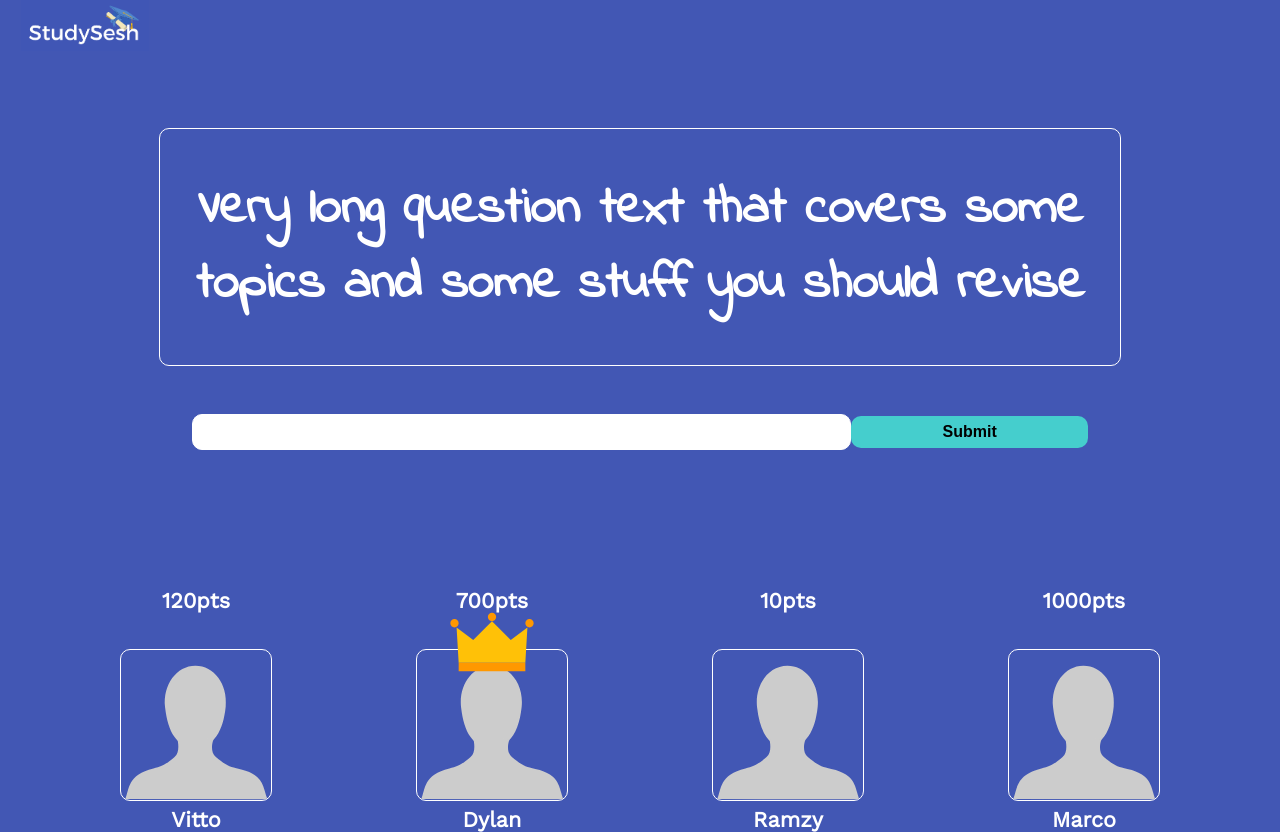
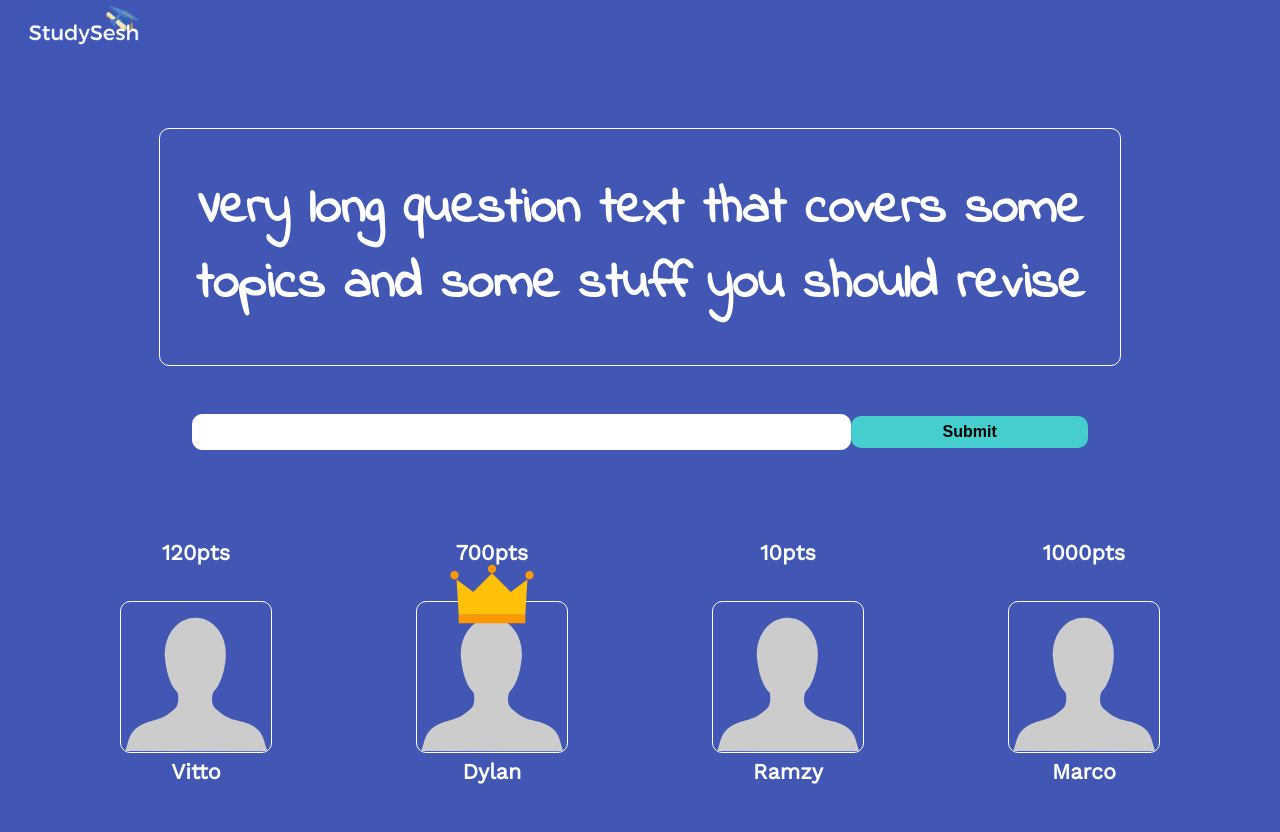
Before and after one commit to dylanOshima/DigiEduHack, a React (Create React App) app in the folder code/: page /session/1 in a window 1280 px wide. After the commit the page ends 800 px from the top, so only its background shows below. Built offline with nearby package versions, Linux system fonts and the light colour scheme.

Commit message:
some gameview changes

```diff
--- a/code/src/styles/GameView.css
+++ b/code/src/styles/GameView.css
@@ -22,7 +22,6 @@
     width: 70%;
     display: flex;
     margin: auto;
-    margin-bottom: 3rem;
     align-items: center;
 }
 
--- a/code/src/styles/Userfeed.css
+++ b/code/src/styles/Userfeed.css
@@ -5,7 +5,7 @@
   justify-content: space-evenly;
   position: absolute;
   bottom: 0;
-  margin-bottom: 3rem;
+  margin-bottom: 6rem;
 }
 
 .user-feed {
```
